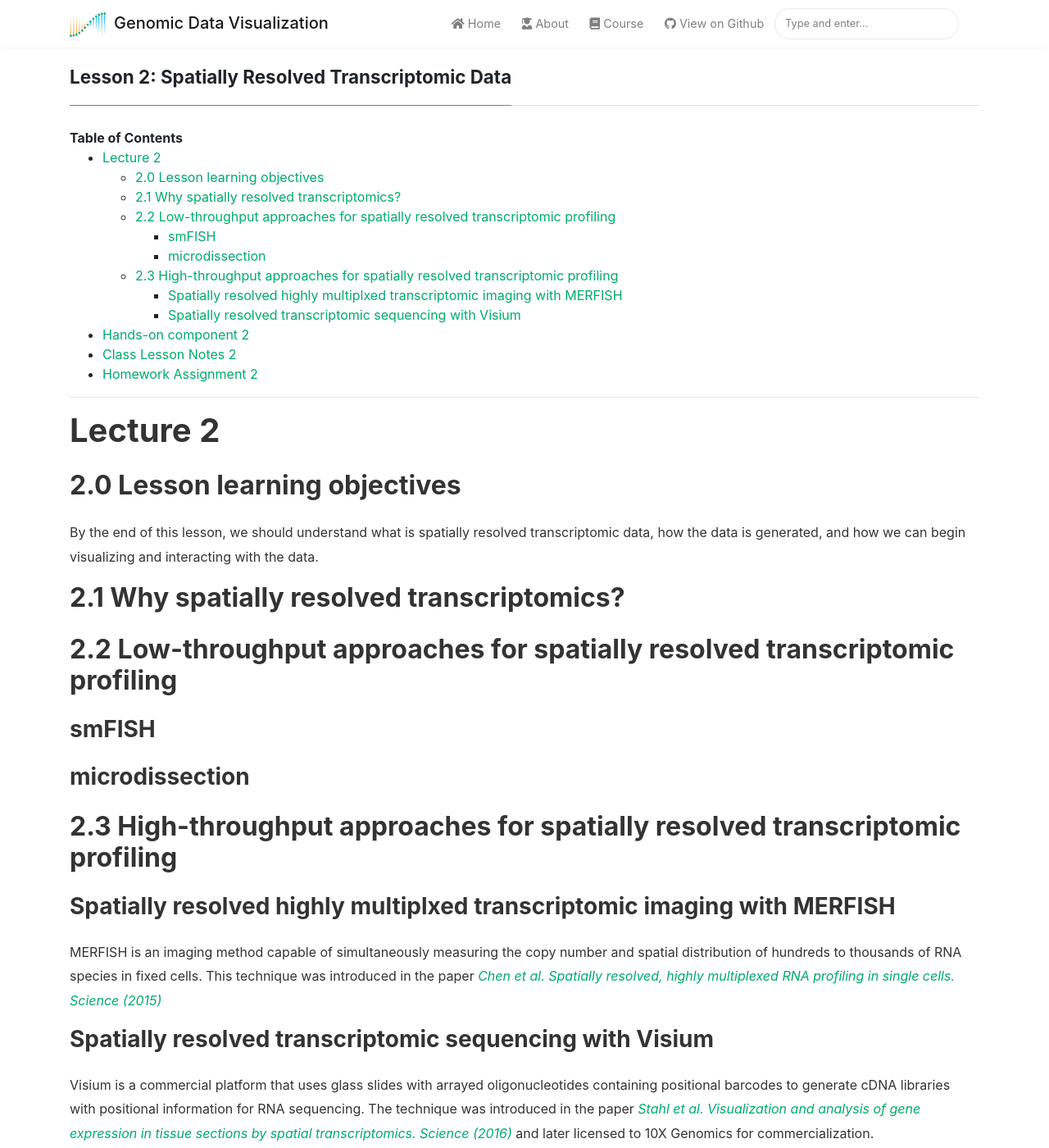
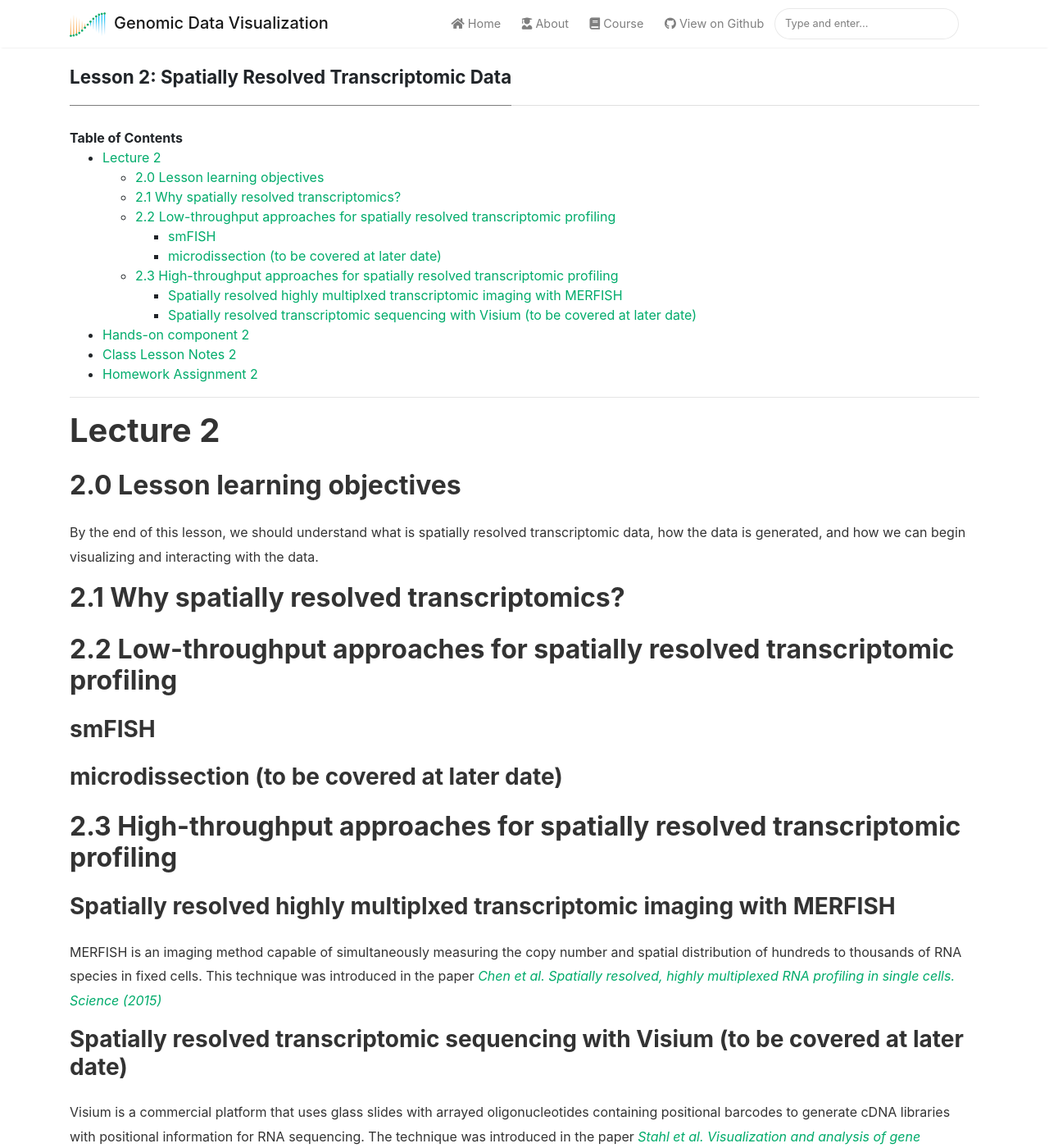
Before and after one commit to JEFworks-Lab/genomic-data-visualization-2023, a Jekyll site: the page built from _course/2-spatial-transcriptomics-data.md, in a window 1280 px wide and 1400 px high. Shown: the whole window at 82% size. Built offline with Jekyll 4.4.1, drawn with Linux system fonts in a browser that asks for light colours; nearby versions of some CDN libraries.

Commit message:
update lecture topics

```diff
--- a/_course/2-spatial-transcriptomics-data.md
+++ b/_course/2-spatial-transcriptomics-data.md
@@ -17,7 +17,7 @@ By the end of this lesson, we should understand what is spatially resolved trans
 
 ### smFISH
 
-### microdissection
+### microdissection (to be covered at later date)
 
 ## 2.3 High-throughput approaches for spatially resolved transcriptomic profiling
 
@@ -25,7 +25,7 @@ By the end of this lesson, we should understand what is spatially resolved trans
 
 MERFISH is an imaging method capable of simultaneously measuring the copy number and spatial distribution of hundreds to thousands of RNA species in fixed cells. This technique was introduced in the paper [*Chen et al. Spatially resolved, highly multiplexed RNA profiling in single cells. Science (2015)*]({{ site.baseurl }}/resources/readings/chen-et-al_science-aaa6090.pdf)
 
-### Spatially resolved transcriptomic sequencing with Visium
+### Spatially resolved transcriptomic sequencing with Visium (to be covered at later date)
 
 Visium is a commercial platform that uses glass slides with arrayed oligonucleotides containing positional barcodes to generate cDNA libraries with positional information for RNA sequencing. The technique was introduced in the paper [*Stahl et al. Visualization and analysis of gene expression in tissue sections by spatial transcriptomics. Science (2016)*]({{ site.baseurl }}/resources/readings/stahl-et-al_science-aaf2403.pdf) and later licensed to 10X Genomics for commercialization.
 
```
